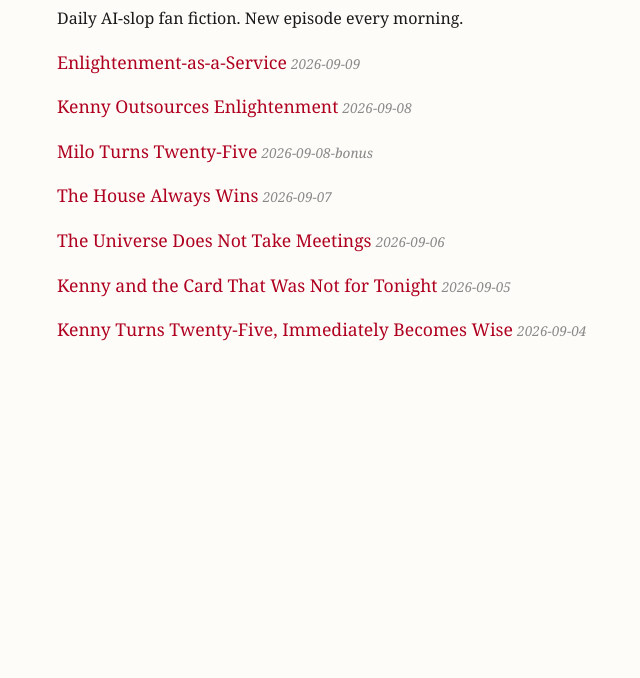
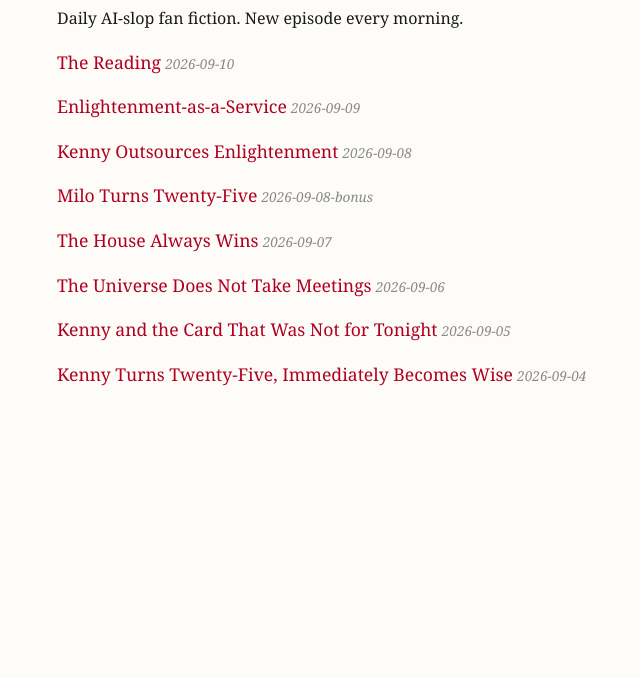
Before and after one commit to defnegenc/slopstack-stories, a plain HTML site: page index.html in a window 1280 px wide. Shown: the part 122-800 px from the top of the page, without its empty margins (279-919 px from the left). Drawn offline with Linux system fonts and the light colour scheme.

Commit message:
index: add 2026-09-10 (agent)

```diff
--- a/index.html
+++ b/index.html
@@ -23,6 +23,7 @@
   <h1>slopstack</h1>
   <p>Daily AI-slop fan fiction. New episode every morning.</p>
   <ul>
+    <li><a href="2026-09-10.html">The Reading</a> <span class="d">2026-09-10</span></li>
     <li><a href="2026-09-09.html">Enlightenment-as-a-Service</a> <span class="d">2026-09-09</span></li>
     <li><a href="2026-09-08.html">Kenny Outsources Enlightenment</a> <span class="d">2026-09-08</span></li>
     <li><a href="2026-09-08-bonus.html">Milo Turns Twenty-Five</a> <span class="d">2026-09-08-bonus</span></li>
```
